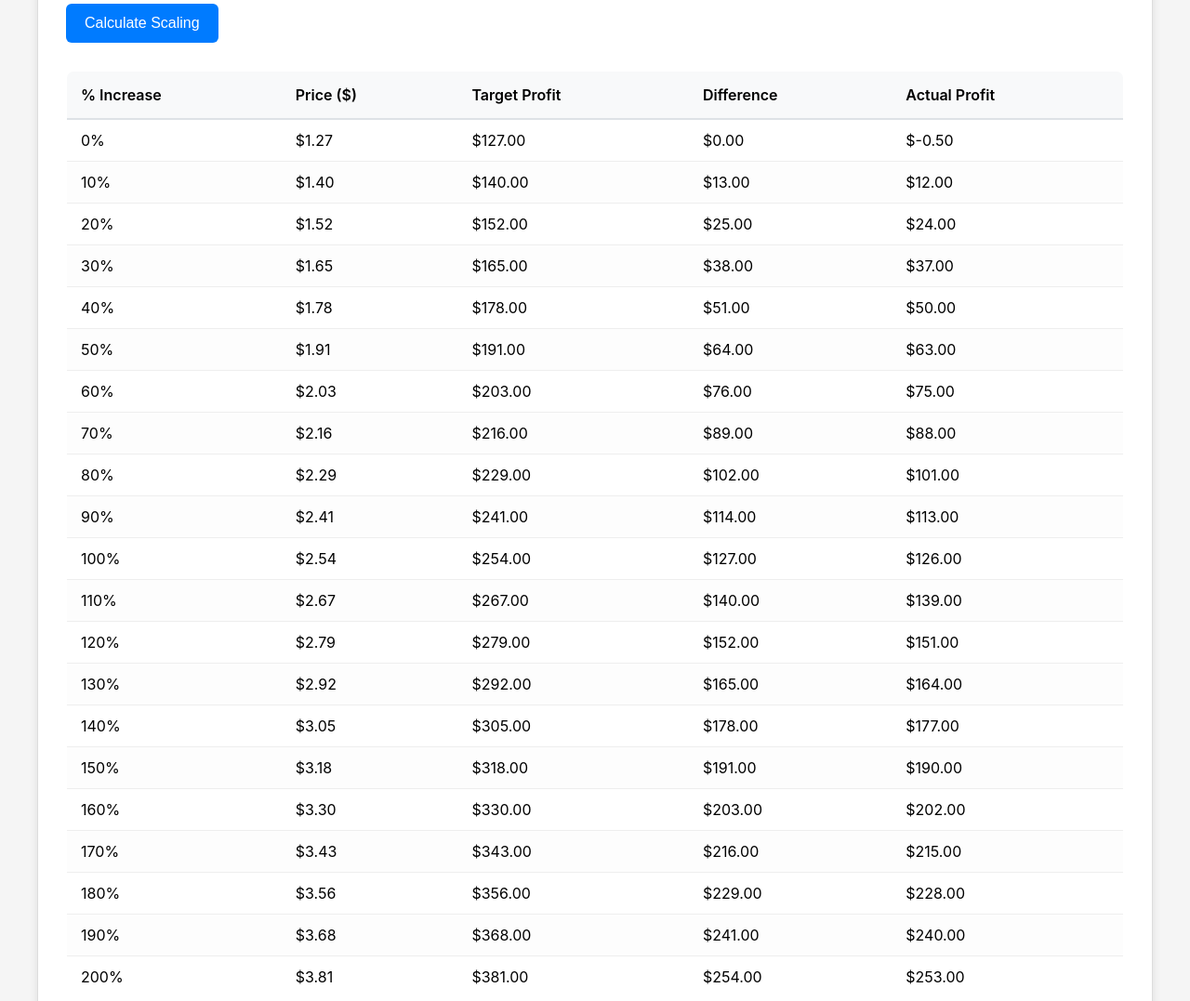
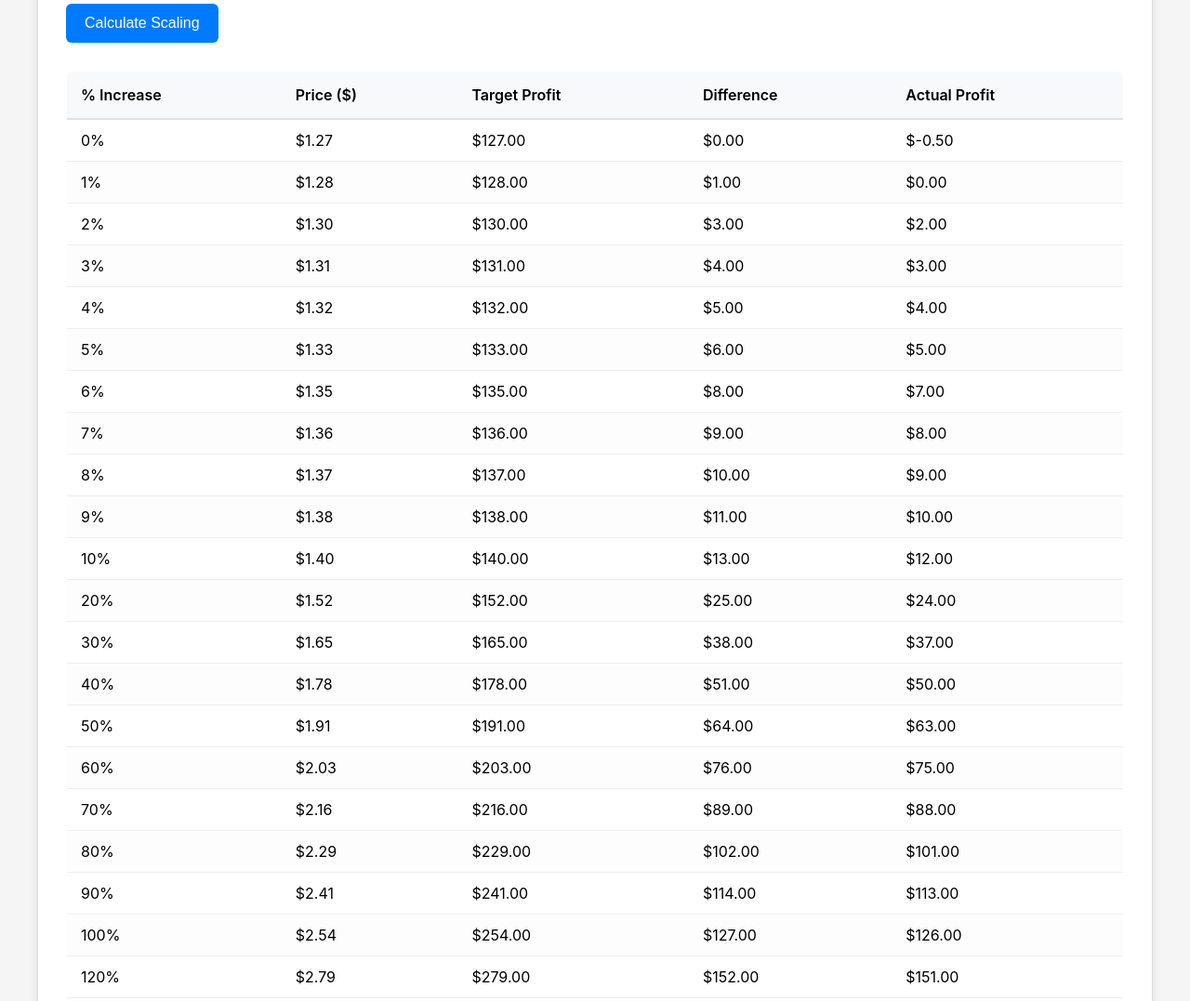
Before and after one commit to openwell/dynamic-calculator, a plain HTML site: page index.html in a window 1280 px wide. Shown: the part 1000-2077 px from the top of the page at 93% size. Drawn offline with Linux system fonts and the light colour scheme.

Commit message:
Update index.html

```diff
--- a/index.html
+++ b/index.html
@@ -526,6 +526,45 @@
       }
 
       // Enhanced scaling calculator functionality
+      // function updateScalingTable() {
+      //   const averageBaseValue = getAverageBaseValue();
+      //   const totalCost = getTotalCost();
+      //   const totalTax = calculateTotalTax();
+      //   const tableBody = document.getElementById('scaling-table-body');
+
+      //   tableBody.innerHTML = '';
+
+      //   for (let i = 0; i <= 20; i++) {
+      //     const percentIncrease = i * 10;
+      //     const priceRaw = averageBaseValue * (1 + percentIncrease / 100);
+      //     const price = Math.round(priceRaw * 100) / 100; // Round to 2 decimal places
+      //     const targetProfit = (price / averageBaseValue) * totalCost;
+      //     const difference = targetProfit - totalCost;
+      //     const actualProfit = difference - (totalTax * 2);
+
+      //     const row = document.createElement('tr');
+      //     row.innerHTML = `
+      //       <td>${percentIncrease}%</td>
+      //       <td>$${price.toFixed(2)}</td>
+      //       <td>$${targetProfit.toLocaleString(undefined, {
+      //         minimumFractionDigits: 2,
+      //         maximumFractionDigits: 2,
+      //       })}</td>
+      //       <td>${percentIncrease === 0 ? '$0.00' :
+      //         '$' + difference.toLocaleString(undefined, {
+      //           minimumFractionDigits: 2,
+      //           maximumFractionDigits: 2,
+      //         })}</td>
+      //       <td>${percentIncrease === 0 ? '$' + (-totalTax).toFixed(2) :
+      //         '$' + actualProfit.toLocaleString(undefined, {
+      //           minimumFractionDigits: 2,
+      //           maximumFractionDigits: 2,
+      //         })}</td>
+      //     `;
+
+      //     tableBody.appendChild(row);
+      //   }
+      // }
       function updateScalingTable() {
       const averageBaseValue = getAverageBaseValue();
       const totalCost = getTotalCost();
@@ -534,8 +573,10 @@
 
       tableBody.innerHTML = '';
 
-        for (let i = 0; i <= 20; i++) {
-          const percentIncrease = i * 10;
+      // Define the custom percentages you want to use
+      const percentIncreases = [0,1,2,3,4,5,6,7,8,9,10,20,30,40,50,60,70,80,90,100,120,140,160,180,200];
+
+      percentIncreases.forEach((percentIncrease) => {
         const priceRaw = averageBaseValue * (1 + percentIncrease / 100);
         const price = Math.round(priceRaw * 100) / 100; // Round to 2 decimal places
         const targetProfit = (price / averageBaseValue) * totalCost;
@@ -563,7 +604,7 @@
         `;
 
         tableBody.appendChild(row);
-        }
+      });
     }
 
       // Options Trading Simulator functionality
```
Lines whose indentation alone changed are shown as unchanged.
